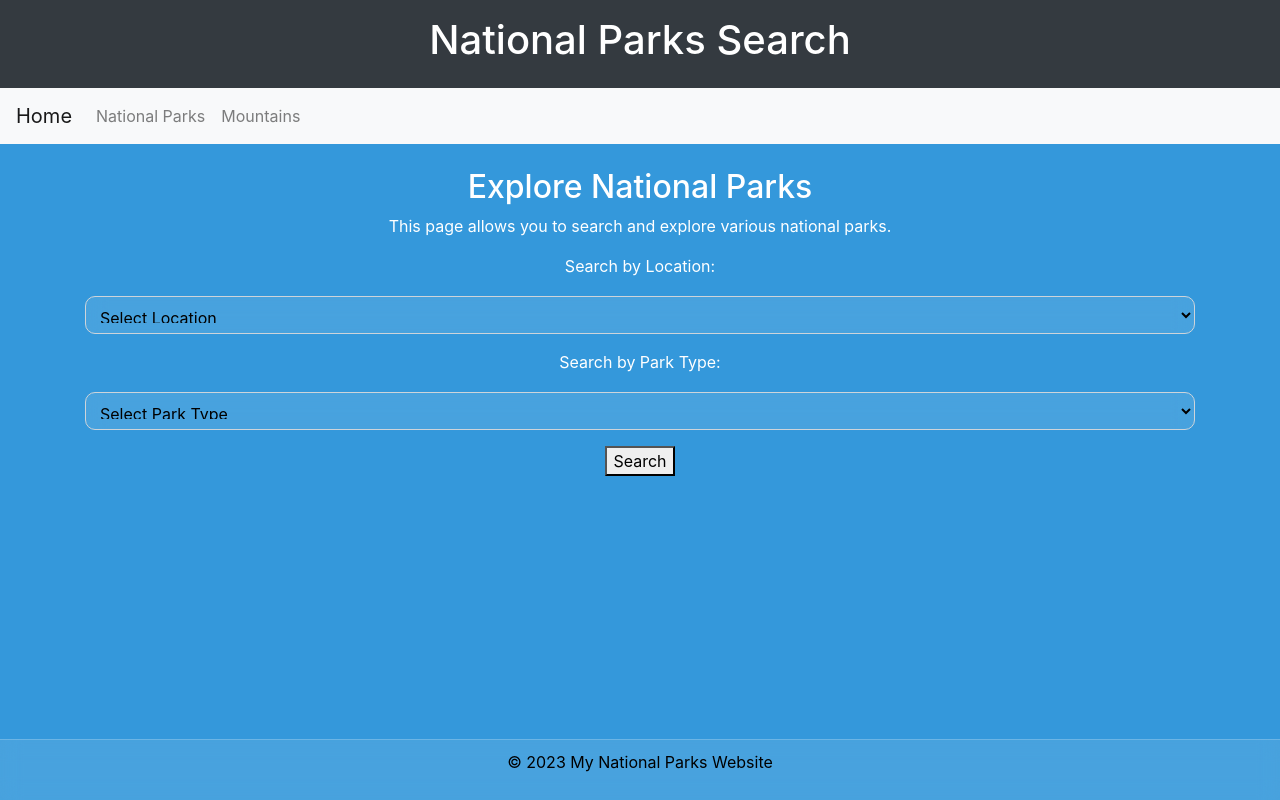
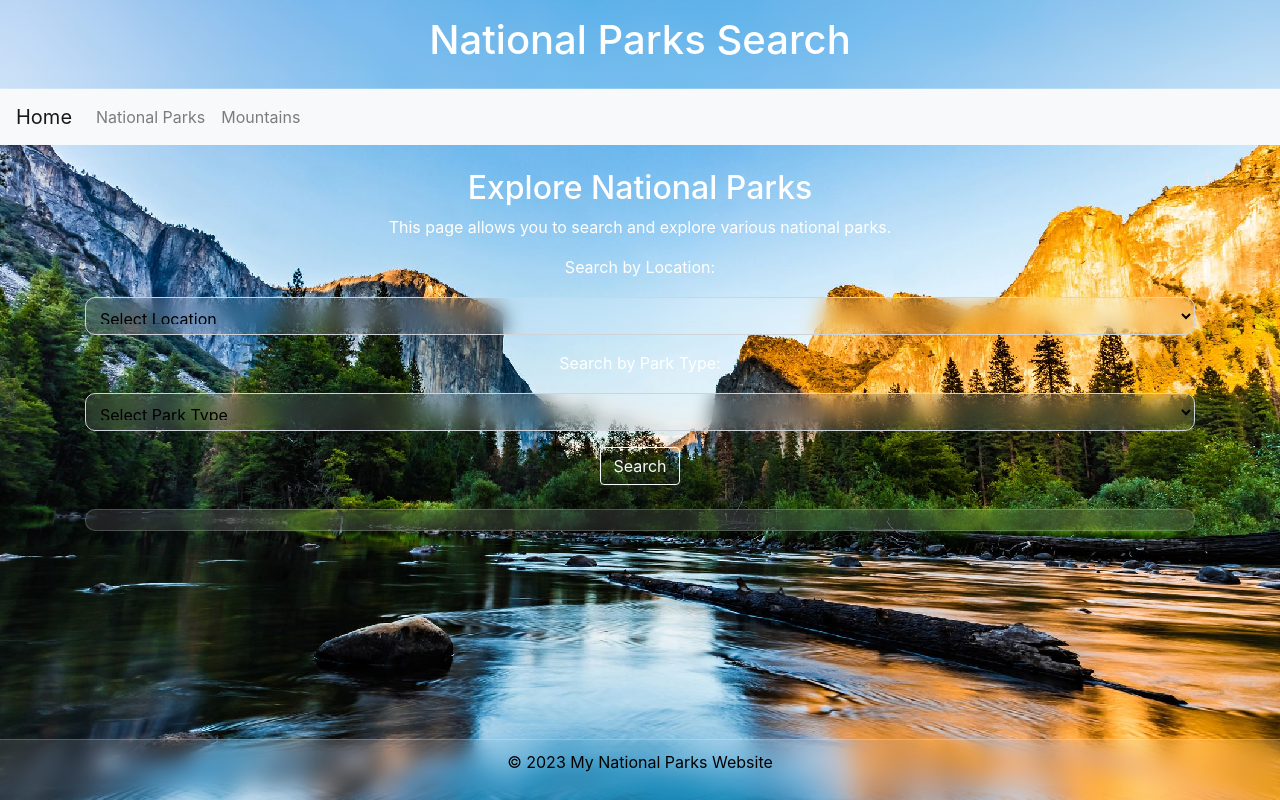
Before and after one commit to jaquellsensi/capstone2, a plain HTML site: page parks.html in a window 1280 px wide. Drawn offline with nearby package versions, Linux system fonts and the light colour scheme.

Commit message:
fixed display and added more style to both pages

```diff
--- a/parks.html
+++ b/parks.html
@@ -11,7 +11,7 @@
 </head>
 <body>
 
-    <header class="bg-dark text-white text-center p-3">
+    <header class="text-center p-3">
         <h1>National Parks Search</h1>
     </header>
 
@@ -37,13 +37,18 @@
             display: flex;
             flex-direction: column;
             min-height: 100vh;
-            background-color: #3498db;
+            background-image: url('images/bestparkpic2.jpg');
             background-size: cover;
             background-position: center center;
             height: 100vh;
             text-align: center;
             margin: 0;
             color: #fff;
+
+            /* Improve image rendering */
+            image-rendering: auto;
+            image-rendering: crisp-edges;
+            image-rendering: pixelated;
         }
 
 
@@ -70,6 +75,33 @@ footer {
     color: #000; /* Change this color to your desired text color */
 }
 
+header {
+    background: rgba(255, 255, 255, 0.2); /* Transparent white background */
+    backdrop-filter: blur(10px); /* Add blur for glassmorphism effect */
+    border-bottom: 1px solid rgba(255, 255, 255, 0.2); /* Border for separation */
+    text-align: center;
+    padding: 10px;
+    color: #fff;
+}
+
+/* Add this to your existing styles or modify as needed */
+
+#searchResults{
+    background: rgba(255, 255, 255, 0.1); /* Transparent white background */
+    backdrop-filter: blur(10px); /* Add blur for glassmorphism effect */
+    border: 1px solid rgba(255, 255, 255, 0.2); /* Border for separation */
+    border-radius: 10px;
+    margin-bottom: 10px;
+    padding: 10px;
+}
+
+#searchResults h3 {
+    color: #fff;
+}
+
+#searchResults p {
+    color: #fff;
+}
 
 
 
@@ -97,7 +129,7 @@ footer {
                 ${parkTypesArray.map(parkType => `<option value="">Select Park Type</option>`).join('')}
             </select>
         </div>
-        <button id="searchButton">Search</button>
+        <button class="btn btn-outline-light" id="searchButton">Search</button>
 
         <!-- Display search results here -->
         <div id="searchResults" class="mt-4">
--- a/scripts/mountain-Info.js
+++ b/scripts/mountain-Info.js
@@ -1,5 +1,4 @@
 // Function to populate the dropdown with mountain names
-
 function populateDropdown() {
     const dropdown = document.getElementById('mountainDropdown');
     mountainsArray.forEach(mountain => {
@@ -8,6 +7,7 @@ function populateDropdown() {
         dropdown.add(option);
     });
 }
+
 
 // Function to display mountain information
 function displayMountainInfo() {
@@ -27,7 +27,7 @@ function displayMountainInfo() {
         `;
     } else {
         // If no mountain is selected, clear the #mountainInfo div
-        document.getElementById('mountainInfo').innerHTML = '';
+        document.getElementById('mountainInfo').innerText = '';
     }
 }
 
```
Also changed, not shown: mountains.html (+27 -5 lines), images/bestmountainpic.jpg (added), images/bestparkpic.jpg (added), images/bestparkpic2.jpg (added).
